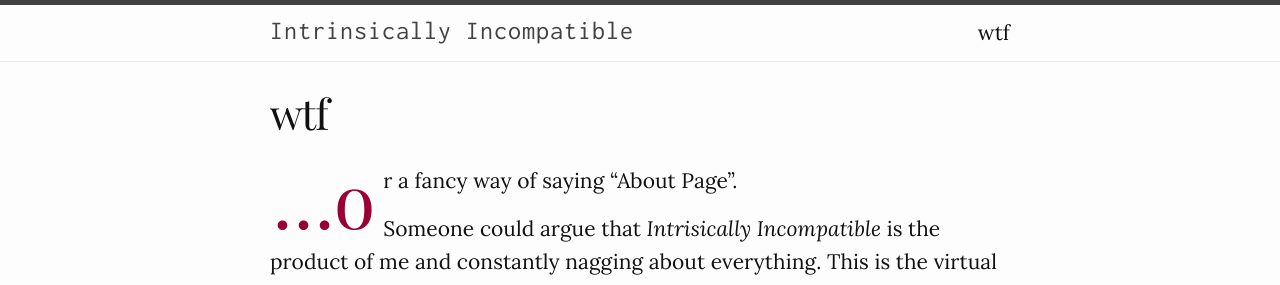
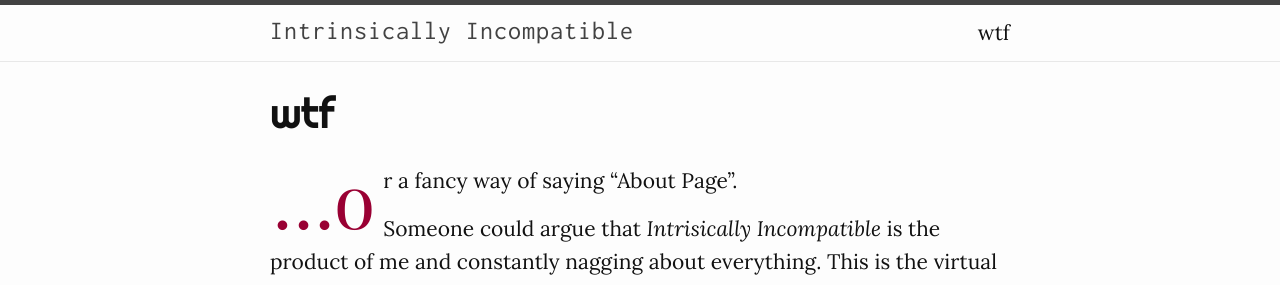
Before and after one commit to captaindweeb/captaindweeb.github.io, a Jekyll site: the page built from wtf.md, in a window 1280 px wide. Shown: the top 285 px of the page. Built offline with Jekyll 4.4.1, drawn with Linux system fonts in a browser that asks for light colours; some web fonts are replaced.

Commit message:
Update font styling

```diff
--- a/_includes/head.html
+++ b/_includes/head.html
@@ -6,7 +6,7 @@
   <title>{% if page.title %}{{ page.title }}{% else %}{{ site.title }}{% endif %}</title>
   <meta name="description" content="{% if page.excerpt %}{{ page.excerpt | strip_html | strip_newlines | truncate: 160 }}{% else %}{{ site.description }}{% endif %}">
 
-  <link href='https://fonts.googleapis.com/css?family=Inconsolata|Lora:400,400italic,700,700italic|Playfair+Display:400,700italic,400italic' rel='stylesheet' type='text/css'>
+  <link href='https://fonts.googleapis.com/css?family=Righteous|Inconsolata|Lora:400,400italic,700,700italic|Playfair+Display:400,700italic,400italic' rel='stylesheet' type='text/css'>
   <link rel="stylesheet" href="{{ "/css/main.css" | prepend: site.baseurl }}">
   <link rel="canonical" href="{{ page.url | replace:'index.html','' | prepend: site.baseurl | prepend: site.url }}">
   <link rel="alternate" type="application/rss+xml" title="{{ site.title }}" href="{{ "/feed.xml" | prepend: site.baseurl | prepend: site.url }}">
--- a/_sass/_layout.scss
+++ b/_sass/_layout.scss
@@ -206,6 +206,10 @@
     margin-left: 0;
     list-style: none;
 
+    h2 {
+      font-family: "Righteous";
+    }
+
     > li {
         margin-bottom: $spacing-unit / 4;
     }
@@ -217,6 +221,7 @@
     .timetoread {
         display: none;
         color: $grey-color;
+        font-family: "Playfair Display";
         font-style: italic;
         font-size: 16px;
     }
@@ -249,7 +254,7 @@
 
 .post-title {
     font-size: 42px;
-    font-family: "Playfair Display";
+    font-family: "Righteous";
     letter-spacing: -1px;
     line-height: 1;
 
@@ -266,6 +271,10 @@
 
 .post-content {
     margin-bottom: $spacing-unit;
+
+    p {
+      font-size: 1em;
+    }
 
     h2 {
         font-size: 32px;
@@ -291,7 +300,7 @@
         }
     }
 
-    p:first-child:first-letter {
+    &>p:first-child:first-letter {
       float: left;
       color: #903;
       font-size: 75px;
```
